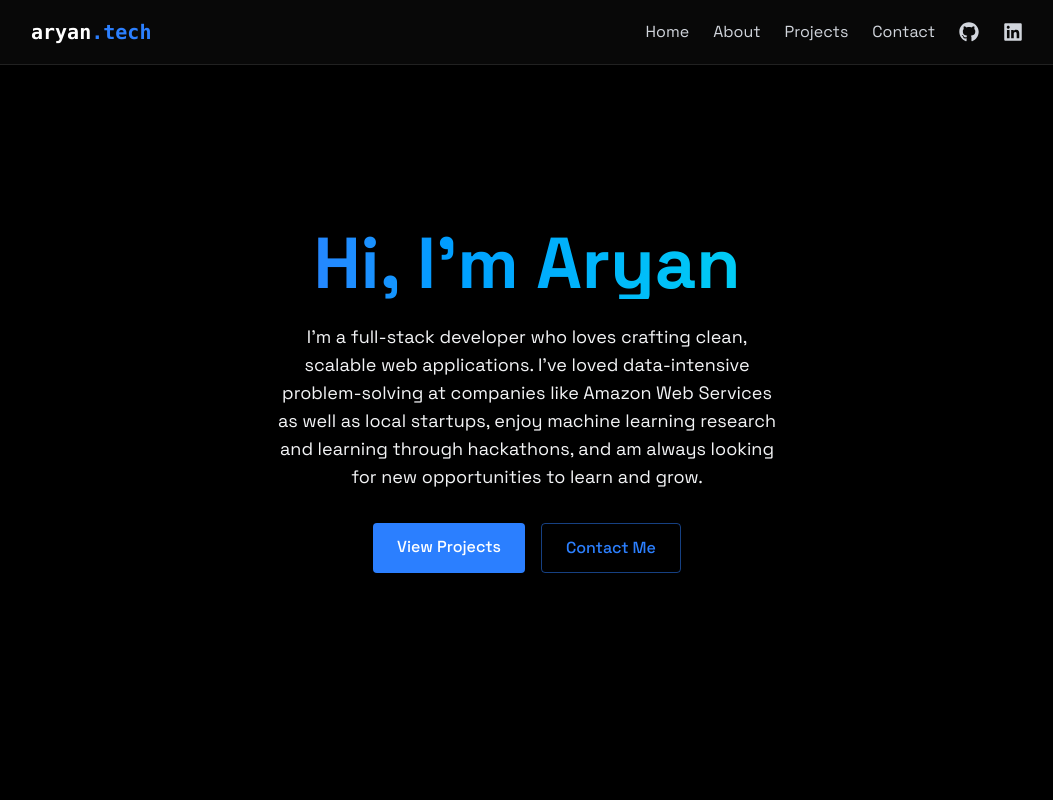
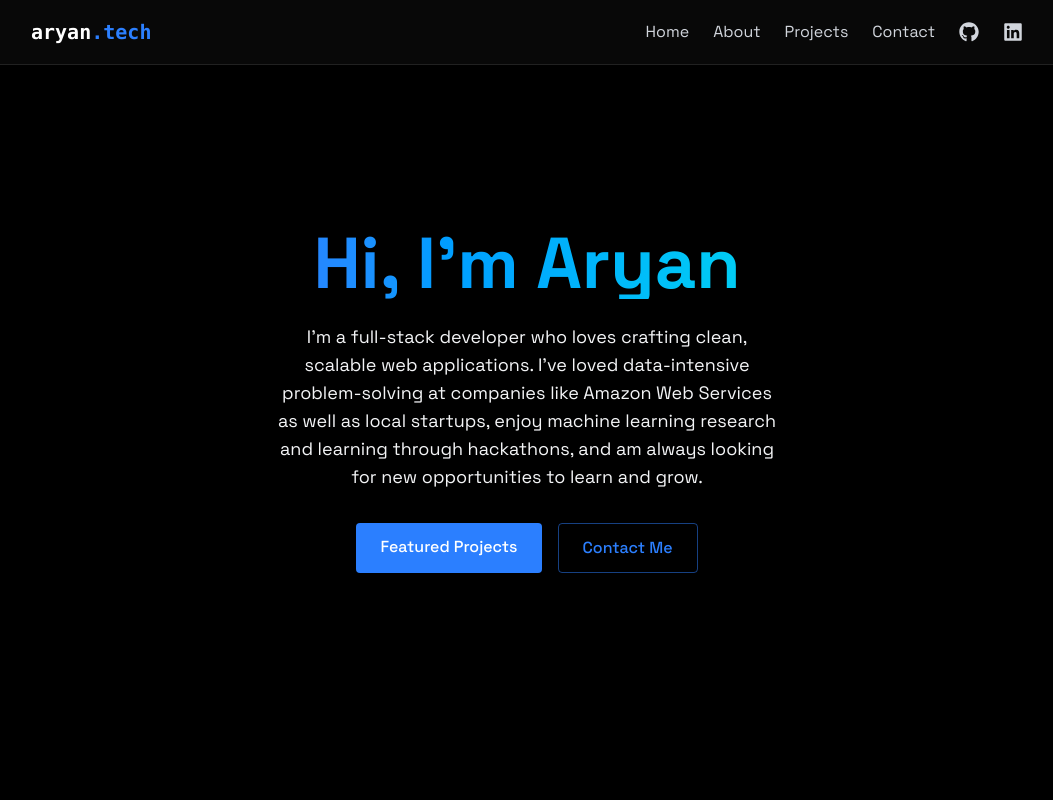
Before and after one commit to aryanpalave/aryans-portfolio, a React (Vite) app: page / in a window 1280 px wide. Shown: the top 800 px of the page, without its empty margins (113-1166 px from the left). Built offline with nearby package versions, Linux system fonts and the light colour scheme.

Commit message:
updated resume and project page order 2

```diff
--- a/src/components/sections/Home.jsx
+++ b/src/components/sections/Home.jsx
@@ -24,7 +24,7 @@ export const Home = () => {
               href="#projects"
               className="bg-blue-500 text-white py-3 px-6 rounded font-medium transition relative overflow-hidden hover:-translate-y-0.5 hover:shadow-[0_0_15px_rgba(59, 130, 246, 0.4)]"
             >
-              View Projects
+              Featured Projects
             </a>
 
             <a
```
